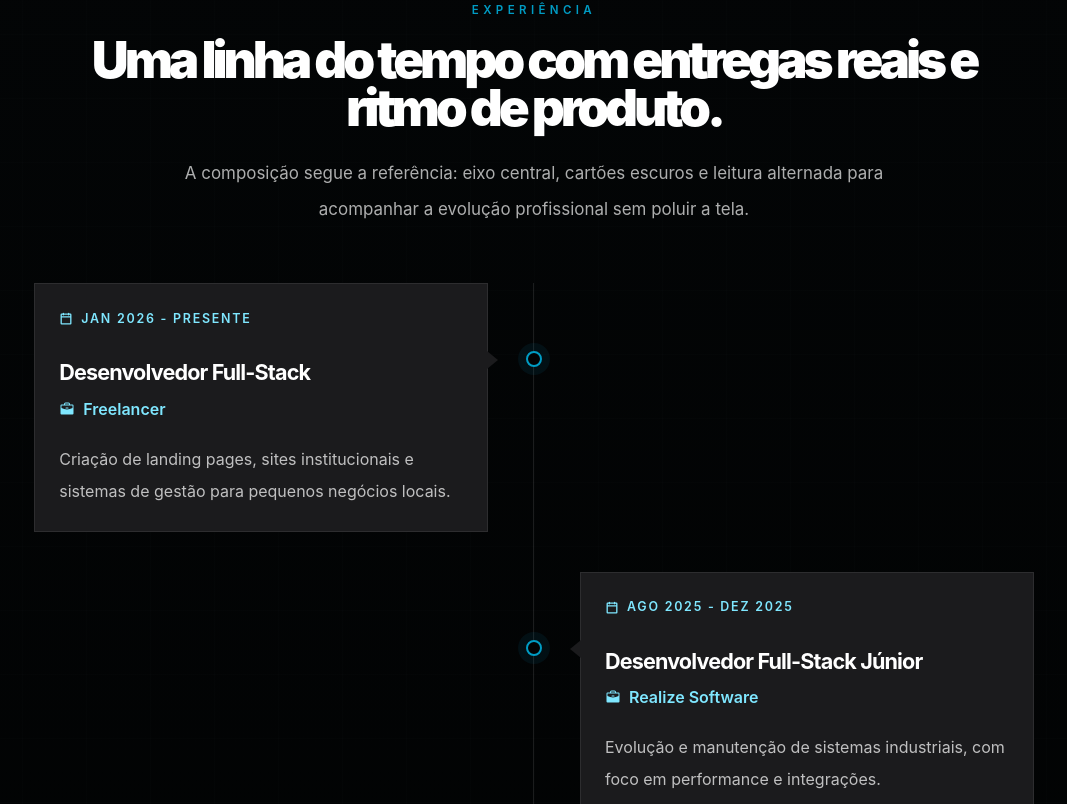
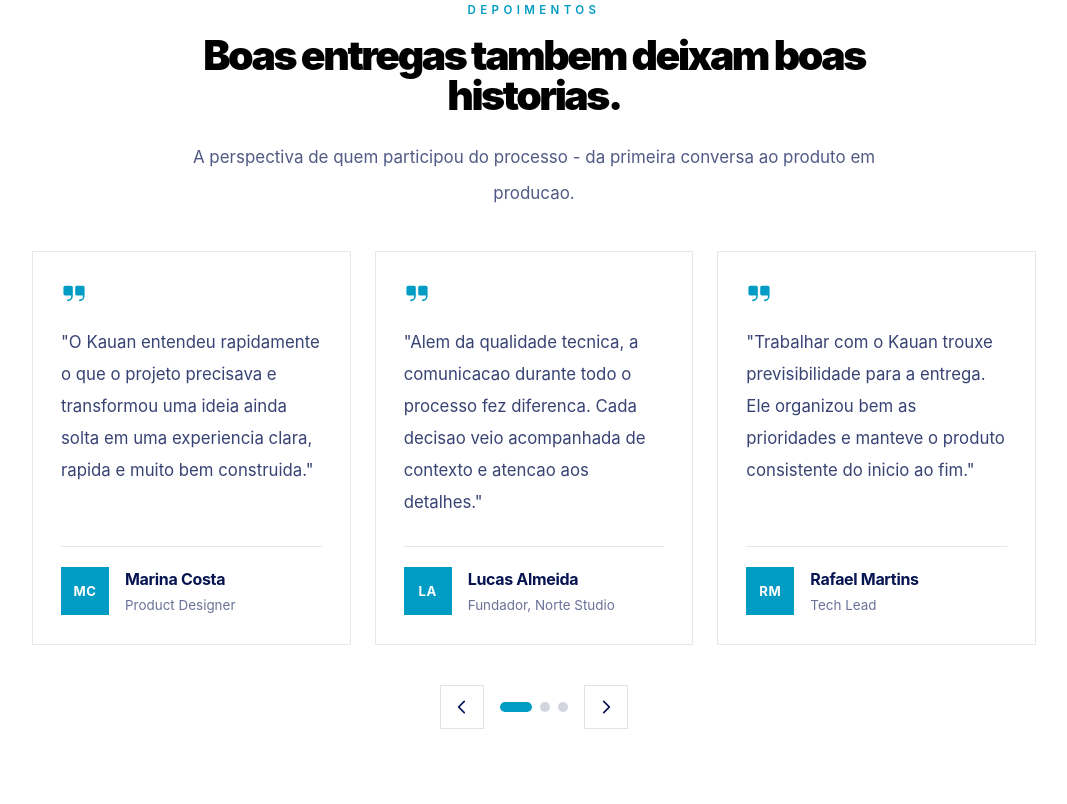
Before and after one commit to KauanProg/Kauan-Deyvid-Portfolio, a React (Vite) app: page / in a window 1280 px wide. Shown: the part 6936-7740 px from the top of the page, without its empty margins (106-1173 px from the left). Built offline with nearby package versions, Linux system fonts and the light colour scheme.

Commit message:
feat: add TestimonialsSection to App and implement testimonial display with navigation

```diff
--- a/src/App.tsx
+++ b/src/App.tsx
@@ -5,6 +5,7 @@ import AboutMeSection from './components/sections/about-me-section'
 import SoftSkillsSection from './components/sections/soft-skills-section'
 import ExperienceSection from './components/sections/experience-section'
 import TechnologiesSection from './components/sections/technologies-section'
+import TestimonialsSection from './components/sections/testimonials-section'
 
 function App() {
   return (
@@ -15,6 +16,7 @@ function App() {
       <TechnologiesSection />
       <ServicesSection />
       <ProjectsSection />
+      <TestimonialsSection />
       <ExperienceSection />
     </>
   )
--- /dev/null
+++ b/src/components/sections/testimonials-section.tsx
@@ -0,0 +1,136 @@
+import { CaretLeft, CaretRight, Quotes } from "@phosphor-icons/react"
+
+type Testimonial = {
+  quote: string
+  name: string
+  role: string
+  initials: string
+}
+
+const testimonials: Testimonial[] = [
+  {
+    quote:
+      "O Kauan entendeu rapidamente o que o projeto precisava e transformou uma ideia ainda solta em uma experiencia clara, rapida e muito bem construida.",
+    name: "Marina Costa",
+    role: "Product Designer",
+    initials: "MC",
+  },
+  {
+    quote:
+      "Alem da qualidade tecnica, a comunicacao durante todo o processo fez diferenca. Cada decisao veio acompanhada de contexto e atencao aos detalhes.",
+    name: "Lucas Almeida",
+    role: "Fundador, Norte Studio",
+    initials: "LA",
+  },
+  {
+    quote:
+      "Trabalhar com o Kauan trouxe previsibilidade para a entrega. Ele organizou bem as prioridades e manteve o produto consistente do inicio ao fim.",
+    name: "Rafael Martins",
+    role: "Tech Lead",
+    initials: "RM",
+  },
+]
+
+function TestimonialsSection() {
+  return (
+    <section
+      id="depoimentos"
+      aria-labelledby="testimonials-title"
+      className="relative overflow-hidden bg-white text-[#061451]"
+    >
+      <div className="relative mx-auto flex w-full max-w-[1100px] flex-col items-center px-4 py-16 text-center sm:px-6 lg:px-10 lg:py-24 xl:px-12">
+        <div className="mx-auto max-w-3xl">
+          <p className="text-[0.72rem] font-semibold uppercase tracking-[0.38em] text-[#009CC4]">
+            Depoimentos
+          </p>
+          <h2
+            id="testimonials-title"
+            className="mt-4 text-[clamp(1.95rem,3.2vw,3.6rem)] font-black leading-[0.98] tracking-[-0.06em] text-black"
+          >
+            Boas entregas tambem deixam boas historias.
+          </h2>
+          <p className="mt-6 text-[1rem] leading-8 text-[#061451]/70 sm:text-[1.06rem] sm:leading-9">
+            A perspectiva de quem participou do processo - da primeira conversa
+            ao produto em producao.
+          </p>
+        </div>
+
+        <div className="mt-10 grid w-full gap-6 lg:grid-cols-3">
+          {testimonials.map((testimonial) => (
+            <figure
+              key={testimonial.name}
+              className="group flex h-full flex-col border border-[#061451]/10 bg-white p-6 text-left transition duration-300 hover:-translate-y-1 hover:border-[#009CC4]/50 motion-reduce:transform-none motion-reduce:transition-none sm:p-7"
+            >
+              <Quotes
+                aria-hidden="true"
+                size={26}
+                weight="fill"
+                className="text-[#009CC4]"
+              />
+              <blockquote className="mt-5 flex-1 text-[1.05rem] leading-8 text-[#061451]/80">
+                "{testimonial.quote}"
+              </blockquote>
+              <figcaption className="mt-7 flex items-center gap-4 border-t border-[#061451]/10 pt-5">
+                <Avatar testimonial={testimonial} />
+                <Person testimonial={testimonial} />
+              </figcaption>
+            </figure>
+          ))}
+        </div>
+
+        <div
+          aria-label="Navegacao dos depoimentos"
+          className="mt-10 flex items-center justify-center gap-4"
+        >
+          <button
+            type="button"
+            aria-label="Depoimento anterior"
+            className="grid h-11 w-11 place-items-center border border-[#061451]/12 bg-white text-[#061451] transition hover:border-[#009CC4]/50 hover:text-[#009CC4]"
+          >
+            <CaretLeft size={18} weight="bold" />
+          </button>
+
+          <div className="flex items-center gap-2" aria-hidden="true">
+            <span className="h-2.5 w-8 rounded-full bg-[#009CC4]" />
+            <span className="h-2.5 w-2.5 rounded-full bg-[#061451]/18" />
+            <span className="h-2.5 w-2.5 rounded-full bg-[#061451]/18" />
+          </div>
+
+          <button
+            type="button"
+            aria-label="Proximo depoimento"
+            className="grid h-11 w-11 place-items-center border border-[#061451]/12 bg-white text-[#061451] transition hover:border-[#009CC4]/50 hover:text-[#009CC4]"
+          >
+            <CaretRight size={18} weight="bold" />
+          </button>
+        </div>
+      </div>
+    </section>
+  )
+}
+
+function Avatar({ testimonial }: { testimonial: Testimonial }) {
+  return (
+    <span
+      aria-hidden="true"
+      className="grid h-12 w-12 shrink-0 place-items-center border border-[#009CC4]/25 bg-[#009CC4] text-[0.82rem] font-bold tracking-[0.05em] text-white"
+    >
+      {testimonial.initials}
+    </span>
+  )
+}
+
+function Person({ testimonial }: { testimonial: Testimonial }) {
+  return (
+    <span>
+      <span className="block font-bold tracking-[-0.02em] text-[#061451]">
+        {testimonial.name}
+      </span>
+      <span className="mt-1 block text-[0.84rem] text-[#061451]/60">
+        {testimonial.role}
+      </span>
+    </span>
+  )
+}
+
+export default TestimonialsSection
```
